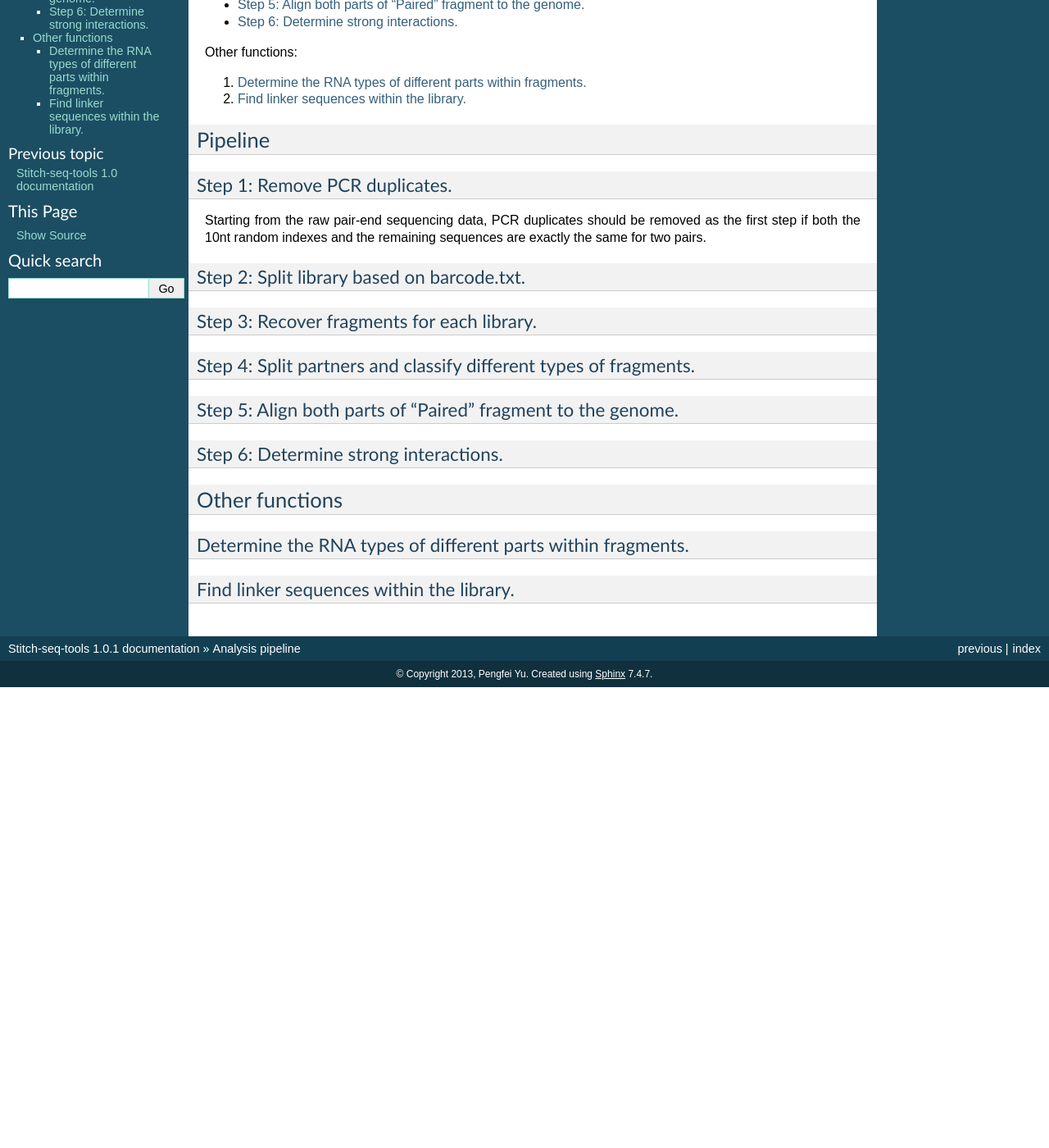
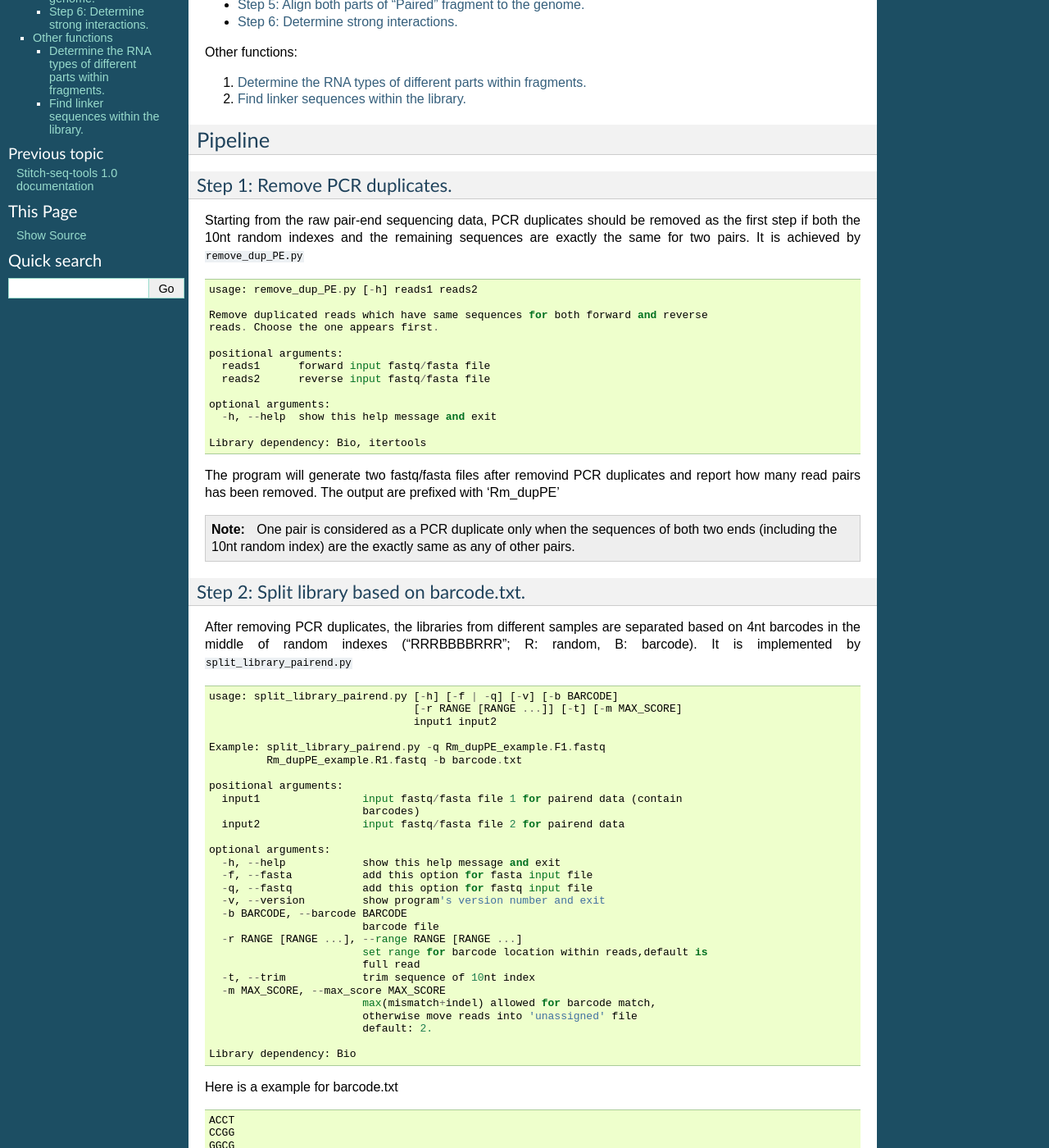
Before and after one commit to yu68/RNA-Hi-C, a Sphinx documentation site: the page built from doc/source/Analysis_pipeline.rst, in a window 1280 px wide and 1400 px high, scrolled down 356 px. Shown: the whole window at 82% size. Built offline with Sphinx 7.4.7, drawn with Linux system fonts in a browser that asks for light colours; formulas are drawn with MathJax 3; before the commit the page ends 1194 px from its top, so only the background shows below that; some of the changed text lies outside the part shown.

Commit message:
update doc

```diff
--- a/doc/source/Analysis_pipeline.rst
+++ b/doc/source/Analysis_pipeline.rst
@@ -28,12 +28,82 @@ Pipeline
 Step 1: Remove PCR duplicates.
 ------------------------------
 
-Starting from the raw pair-end sequencing data, PCR duplicates should be removed as the first step if both the 10nt random indexes and the remaining sequences are exactly the same for two pairs.
+Starting from the raw pair-end sequencing data, PCR duplicates should be removed as the first step if both the 10nt random indexes and the remaining sequences are exactly the same for two pairs. It is achieved by ``remove_dup_PE.py`` ::
+
+  usage: remove_dup_PE.py [-h] reads1 reads2
+
+  Remove duplicated reads which have same sequences for both forward and reverse
+  reads. Choose the one appears first.
+
+  positional arguments:
+    reads1      forward input fastq/fasta file
+    reads2      reverse input fastq/fasta file
+
+  optional arguments:
+    -h, --help  show this help message and exit
+
+  Library dependency: Bio, itertools
+
+The program will generate two fastq/fasta files after removind PCR duplicates and report how many read pairs has been removed. The output are prefixed with 'Rm_dupPE'
+
+.. note::
+
+  One pair is considered as a PCR duplicate only when the sequences of both two ends (including the 10nt random index) are the exactly same as any of other pairs.
 
 .. _step2:
 
 Step 2: Split library based on barcode.txt.
 -------------------------------------------
+After removing PCR duplicates, the libraries from different samples are separated based on 4nt barcodes in the middle of random indexes ("RRRBBBBRRR"; R: random, B: barcode). It is implemented by ``split_library_pairend.py`` ::
+
+  usage: split_library_pairend.py [-h] [-f | -q] [-v] [-b BARCODE]
+                                  [-r RANGE [RANGE ...]] [-t] [-m MAX_SCORE]
+                                  input1 input2
+
+  Example: split_library_pairend.py -q Rm_dupPE_example.F1.fastq
+           Rm_dupPE_example.R1.fastq -b barcode.txt
+
+  positional arguments:
+    input1                input fastq/fasta file 1 for pairend data (contain
+                          barcodes)
+    input2                input fastq/fasta file 2 for pairend data
+
+  optional arguments:
+    -h, --help            show this help message and exit
+    -f, --fasta           add this option for fasta input file
+    -q, --fastq           add this option for fastq input file
+    -v, --version         show program's version number and exit
+    -b BARCODE, --barcode BARCODE
+                          barcode file
+    -r RANGE [RANGE ...], --range RANGE [RANGE ...]
+                          set range for barcode location within reads,default is
+                          full read
+    -t, --trim            trim sequence of 10nt index
+    -m MAX_SCORE, --max_score MAX_SCORE
+                          max(mismatch+indel) allowed for barcode match,
+                          otherwise move reads into 'unassigned' file
+                          default: 2.
+
+  Library dependency: Bio
+
+Here is a example for barcode.txt ::
+
+  ACCT
+  CCGG
+  GGCG
+
+The output of this script are several pairs of fastq/fasta files prefixed with the 4nt barcode sequences, together with another pair of fastq/fasta files prefixed with 'unassigned'.
+
+For example, if the input fastq/fasta files are ``Rm_dupPE_example.F1.fastq`` and ``Rm_dupPE_example.R1.fastq``, and the barcode file is the same as above, then the output files are ::
+
+  ACCT_Rm_dupPE_example.F1.fastq
+  ACCT_Rm_dupPE_example.R1.fastq
+  CCGG_Rm_dupPE_example.F1.fastq
+  CCGG_Rm_dupPE_example.R1.fastq
+  GGCG_Rm_dupPE_example.F1.fastq
+  GGCG_Rm_dupPE_example.R1.fastq
+  unassigned_Rm_dupPE_example.F1.fastq
+  unassigned_Rm_dupPE_example.F1.fastq
 
 .. _step3:
 
--- a/doc/source/Stitch-seq-tools.rst
+++ b/doc/source/Stitch-seq-tools.rst
@@ -13,7 +13,7 @@ step 1: Install the dependent prerequisites:
   * `Biopython <http://biopython.org/wiki/Main_Page>`_
   * `Pysam <https://code.google.com/p/pysam/>`_
   * `BAM2X <http://bam2xwiki.appspot.com/Welcome>`_
-  * `Numpy <http://www.numpy.org/>`_, `scipy <http://www.scipy.org/scipylib/index.html>`_
+  * `Numpy <http://www.numpy.org/>`_, `Scipy <http://www.scipy.org/scipylib/index.html>`_
   * `Parallel python <http://www.parallelpython.com/>`_ (Only for ``Select_strongInteraction_pp.py``)
   * `PyCogent <http://pycogent.org/>`_ (for annotation of RNA types) [see note]
 
```
Also changed, not shown: 9 other files.
